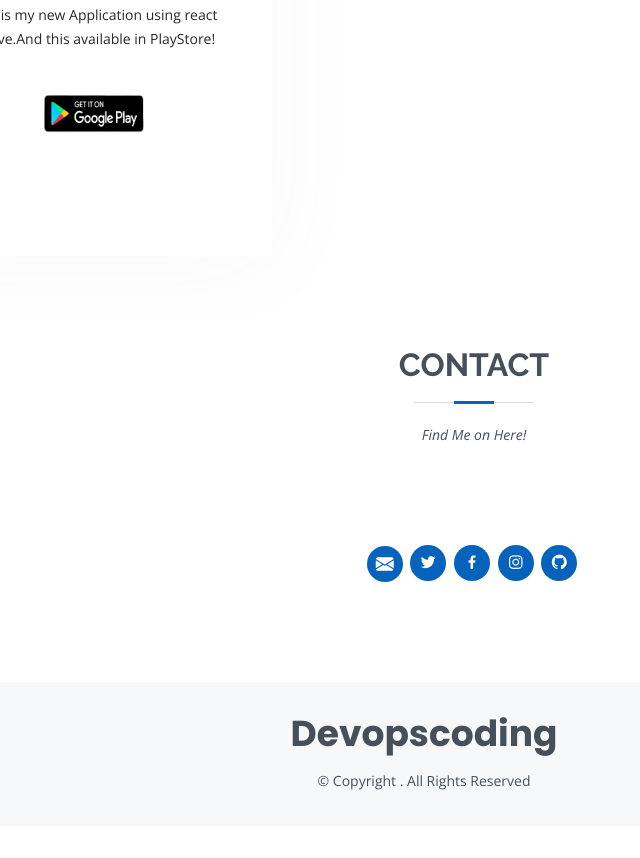
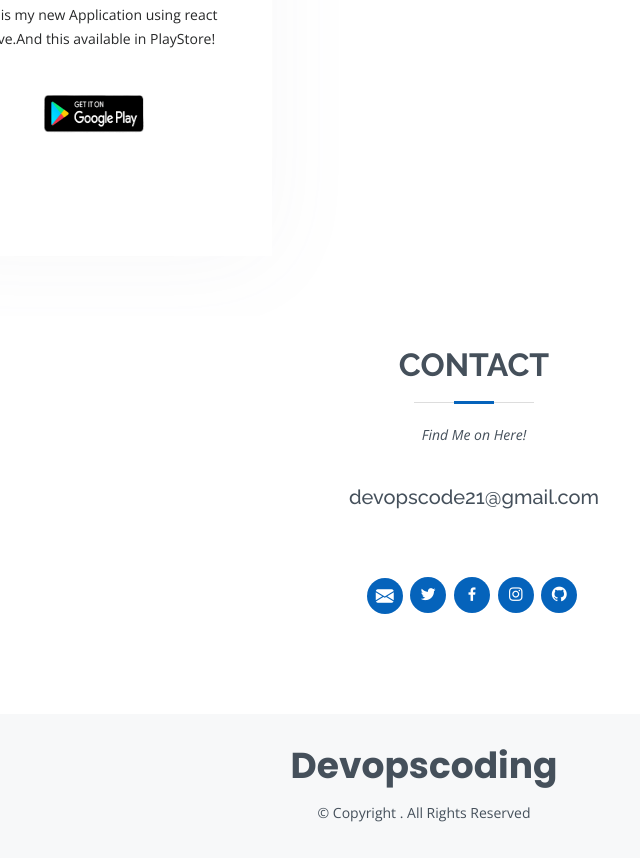
Before and after one commit to devopscoding/devopscoding.github.io, a plain HTML site: page index.html in a window 1280 px wide. Shown: the part 3900-4758 px from the top of the page, without its empty margins (216-856 px from the left). Before the commit the page ends 4726 px from the top, so only its background shows below. Drawn offline with nearby package versions, Linux system fonts and the light colour scheme.

Commit message:
add contact

```diff
--- a/index.html
+++ b/index.html
@@ -366,12 +366,13 @@
         <div class="section-title">
           <h2>Contact</h2>
           <p>Find Me on Here!</p>
+          <h5>devopscode21@gmail.com</h5>
         </div>
         <div class="row">
           <footer id="contactsocial">
             <div class="container">
               <div class="social-links">
-                <a href="mailto:harshalbhagat224@gmail.com" class="envelope"><i class="bi bi-envelope-fill"></i></a>
+                <a href="mailto:devopscode21@gmail.com" class="envelope"><i class="bi bi-envelope-fill"></i></a>
                 <a href="https://twitter.com/devopscoding" class="twitter"><i class="bx bxl-twitter"></i></a>
                 <a href="https://www.facebook.com/harshal1882001/" class="facebook"><i class="bx bxl-facebook"></i></a>
                 <a href="https://www.instagram.com/devopscoding/" class="instagram"><i class="bx bxl-instagram"></i></a>
```
